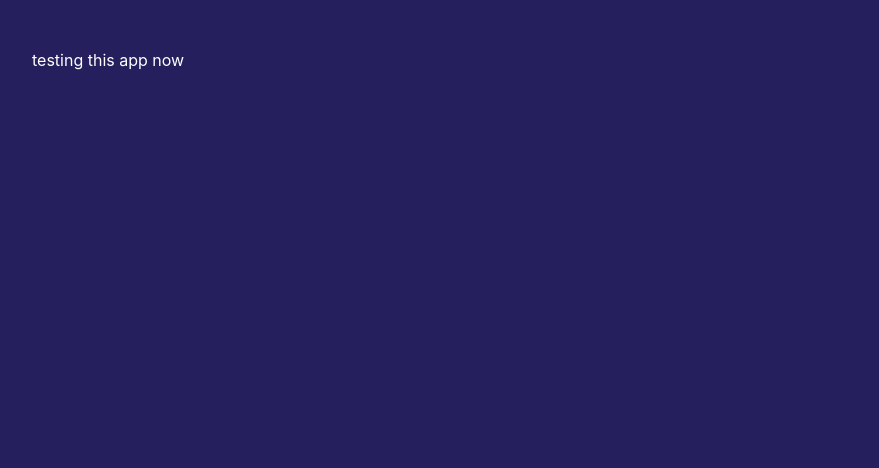
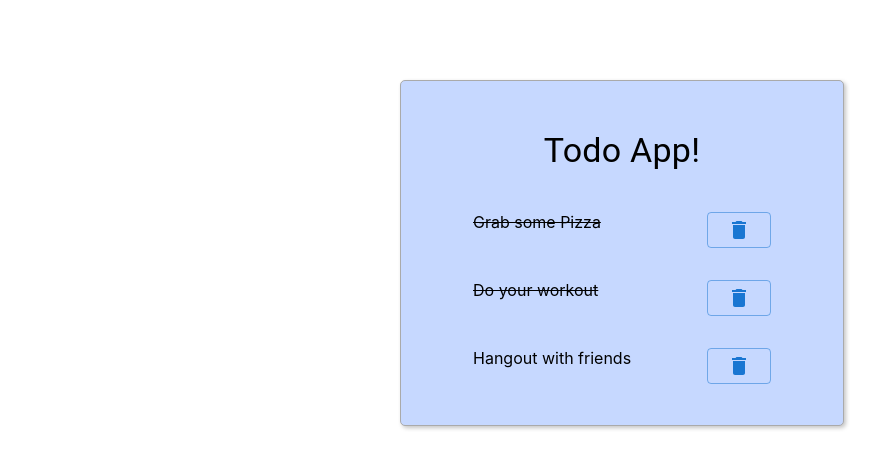
Before and after one commit to samouchka1/Todo-App-MUI, a React (Create React App) app: page / in a window 1280 px wide. Shown: the top 468 px of the page, without its empty margins (18-897 px from the left). Built offline with nearby package versions, Linux system fonts and the light colour scheme.

Commit message:
1st phase
under development

```diff
--- a/package.json
+++ b/package.json
@@ -3,6 +3,10 @@
   "version": "0.1.0",
   "private": true,
   "dependencies": {
+    "@emotion/react": "^11.10.4",
+    "@emotion/styled": "^11.10.4",
+    "@mui/icons-material": "^5.10.3",
+    "@mui/material": "^5.10.3",
     "@testing-library/jest-dom": "^5.16.5",
     "@testing-library/react": "^13.3.0",
     "@testing-library/user-event": "^13.5.0",
--- a/src/App.css
+++ b/src/App.css
@@ -1,5 +1,3 @@
-body {
-  background-color: #251f5d;
-  color: white;
-  padding: 50px;
+.test {
+  background-color: #9e97e4;
 }
--- a/src/App.js
+++ b/src/App.js
@@ -1,12 +1,74 @@
-import React from 'react';
+import React, {useState} from 'react';
+import {
+  Container,
+  Typography,
+  Box,
+  Button,
+} from '@mui/material';
+import DeleteIcon from '@mui/icons-material/Delete';
 import './App.css';
 
-function App() {
+const containerStyles = {
+  margin: '5rem auto',
+  textAlign: 'center',
+  padding: '25px',
+  bgcolor: '#c6d8ff',
+  borderRadius: '5px',
+  border: 'solid .5px #aaaaaa',
+  boxShadow: '2px 2px 4px #c4c4c4'
+}
+
+
+const App = () => {
+
+  const [tasks, setTasks] = useState([
+      {
+          title: "Grab some Pizza",
+          completed: true
+      },
+      {
+          title: "Do your workout",
+          completed: true
+      },
+      {
+          title: "Hangout with friends",
+          completed: false
+      }
+  ]);
+
+  const Task = ({ task }) => {
+    return (
+        <div
+            className="task"
+            style={{ textDecoration: task.completed ? "line-through" : "" }}
+        >
+            {task.title}
+        </div>
+    );
+  }
+
   return (
-    <div className="App">
-      testing this app now
-    </div>
-  );
+
+    <Container maxWidth={'xs'} sx={containerStyles}>
+      <Typography variant="h4" sx={{margin: '1.5rem 0'}}>
+        Todo App!
+      </Typography>
+
+      {tasks.map((task, index) => (
+        <Box sx={{display: 'flex', justifyContent: 'space-between', padding: '1rem 3rem'}}>
+          <Task
+              task={task}
+              index={index}
+              key={index}
+          />
+          <Button variant="outlined">
+            <DeleteIcon />
+          </Button>
+        </Box>
+      ))}
+
+    </Container>
+  )
 }
 
 export default App;
```
Also changed, not shown: 1 other file (tests, documents, lock files or other folders).
